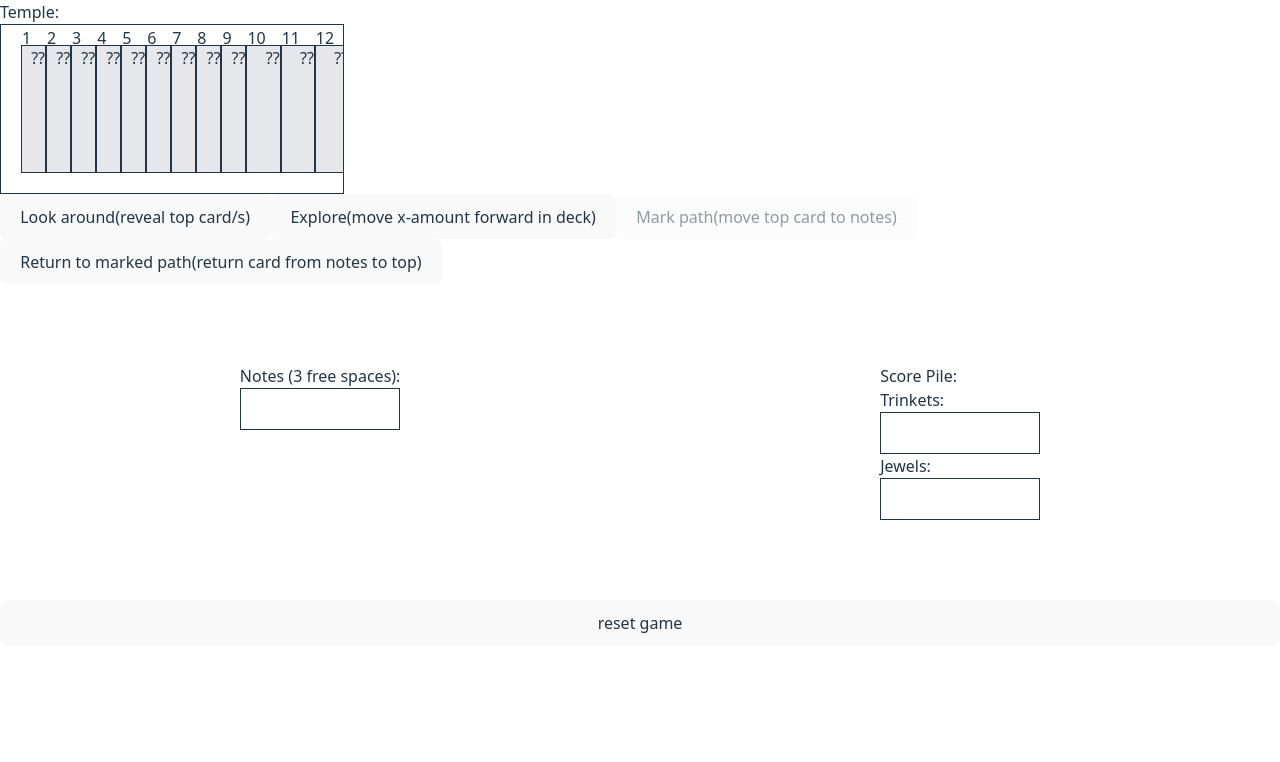
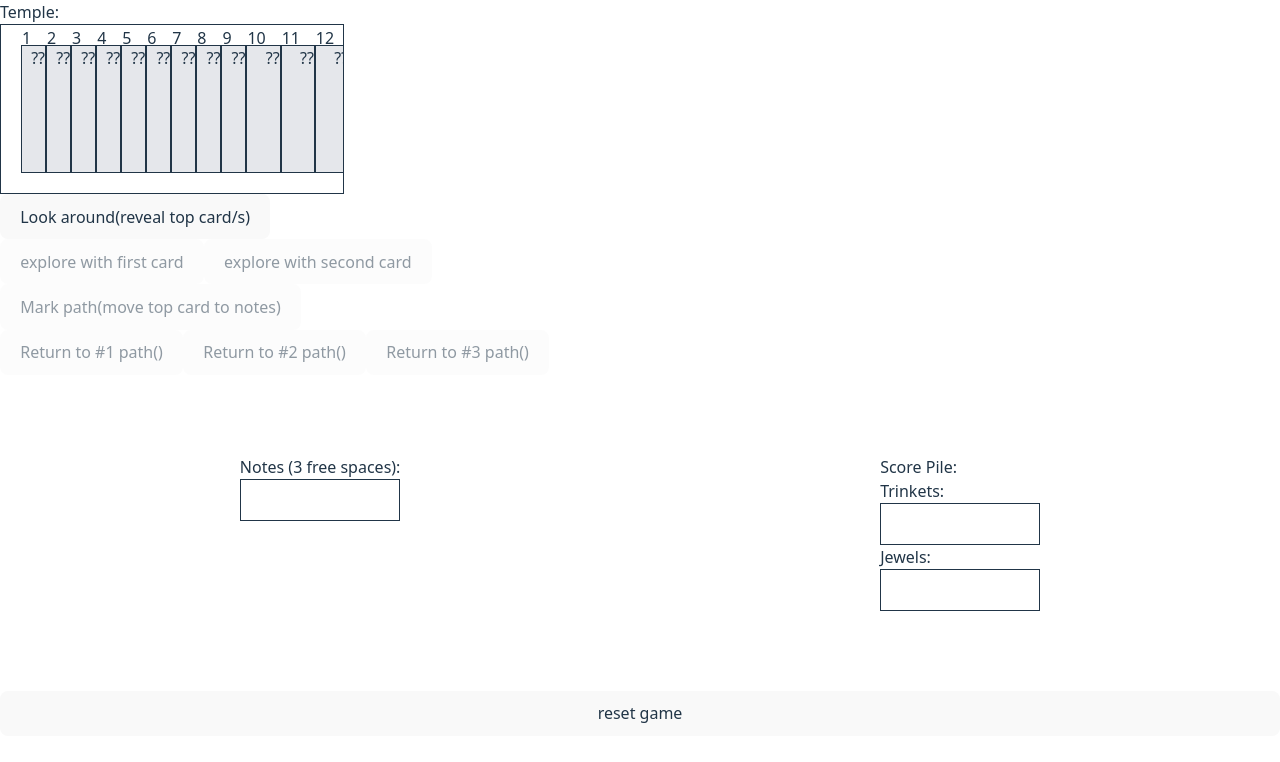
Before and after one commit to Ado-go/loot-the-loop, a React (Vite) app: page / in a window 1280 px wide. Both pictures are taken after a click on the button "Start the game". Shown: the top 762 px of the page. Built offline with nearby package versions, Linux system fonts and the light colour scheme.

Commit message:
feat: remove travel on trap constrains + landing logic

```diff
--- a/src/App.tsx
+++ b/src/App.tsx
@@ -10,8 +10,6 @@ type card = {
 function App() {
   const [deck, setDeck] = useState<card[]>([]);
   const [gameEnd, setGameEnd] = useState(true);
-  const [exploreOptions, setExploreOptions] = useState(false);
-  const [markedOptions, setMarkedOptions] = useState(false);
   const [markedPaths, setMarkedPaths] = useState<card[]>([]);
   const [trinkets, setTrinkets] = useState<card[]>([]);
   const [jewels, setJewels] = useState<card[]>([]);
@@ -111,6 +109,28 @@ function App() {
     });
   }
 
+  function evaluateLandingOnCard() {
+    if (["J", "Q", "K"].includes(deck[0].value)) {
+      alert("You lose");
+      resetGame();
+    } else if (deck[0].value === "A") {
+      setJewels((prev) => [...prev, { ...deck[0] }]);
+      setDeck((prev) => prev.slice(1, prev.length));
+    } else if (deck[0].value === "Joker") {
+      if (jewels.length === 4) {
+        alert("You win");
+        resetGame();
+      }
+    } else {
+      setTrinkets((prev) => [...prev, { ...deck[0] }]);
+      setDeck((prev) => prev.slice(1, prev.length));
+    }
+  }
+
+  if (deck[0]?.revealed) {
+    evaluateLandingOnCard();
+  }
+
   return (
     <div>
       {gameEnd && (
@@ -149,19 +169,12 @@ function App() {
               >
                 Look around(reveal top card/s)
               </button>
-              {exploreOptions ? (
-                <>
-                  <button onClick={() => setExploreOptions(false)}>
-                    Cancel
-                  </button>
+              <div>
                 <button
                   disabled={
                     !deck[0].revealed ||
                     isNaN(parseInt(deck[0].value)) ||
-                      (deck[parseInt(deck[0].value)].revealed &&
-                        ["J", "Q", "K"].includes(
-                          deck[parseInt(deck[0].value)].value
-                        ))
+                    deck[parseInt(deck[0].value)].revealed
                   }
                   className="disabled:opacity-50 disabled:cursor-not-allowed"
                   onClick={() => explore(parseInt(deck[0].value))}
@@ -172,22 +185,14 @@ function App() {
                   disabled={
                     !deck[1].revealed ||
                     isNaN(parseInt(deck[1].value)) ||
-                      (deck[parseInt(deck[1].value)].revealed &&
-                        ["J", "Q", "K"].includes(
-                          deck[parseInt(deck[0].value)].value
-                        ))
+                    deck[parseInt(deck[1].value)].revealed
                   }
                   className="disabled:opacity-50 disabled:cursor-not-allowed"
                   onClick={() => explore(parseInt(deck[1].value))}
                 >
                   explore with second card
                 </button>
-                </>
-              ) : (
-                <button onClick={() => setExploreOptions(true)}>
-                  Explore(move x-amount forward in deck)
-                </button>
-              )}
+              </div>
               <button
                 className="disabled:opacity-50 disabled:cursor-not-allowed"
                 disabled={
@@ -199,7 +204,6 @@ function App() {
               >
                 Mark path(move top card to notes)
               </button>
-              {markedOptions ? (
               <div>
                 <button
                   className="disabled:opacity-50 disabled:cursor-not-allowed"
@@ -222,15 +226,7 @@ function App() {
                 >
                   Return to #3 path({markedPaths[2]?.value})
                 </button>
-                  <button onClick={() => setMarkedOptions(false)}>
-                    Cancel
-                  </button>
               </div>
-              ) : (
-                <button onClick={() => setMarkedOptions(true)}>
-                  Return to marked path(return card from notes to top)
-                </button>
-              )}
             </div>
           </div>
           <div className="flex justify-around">
```
Lines whose indentation alone changed are shown as unchanged.
